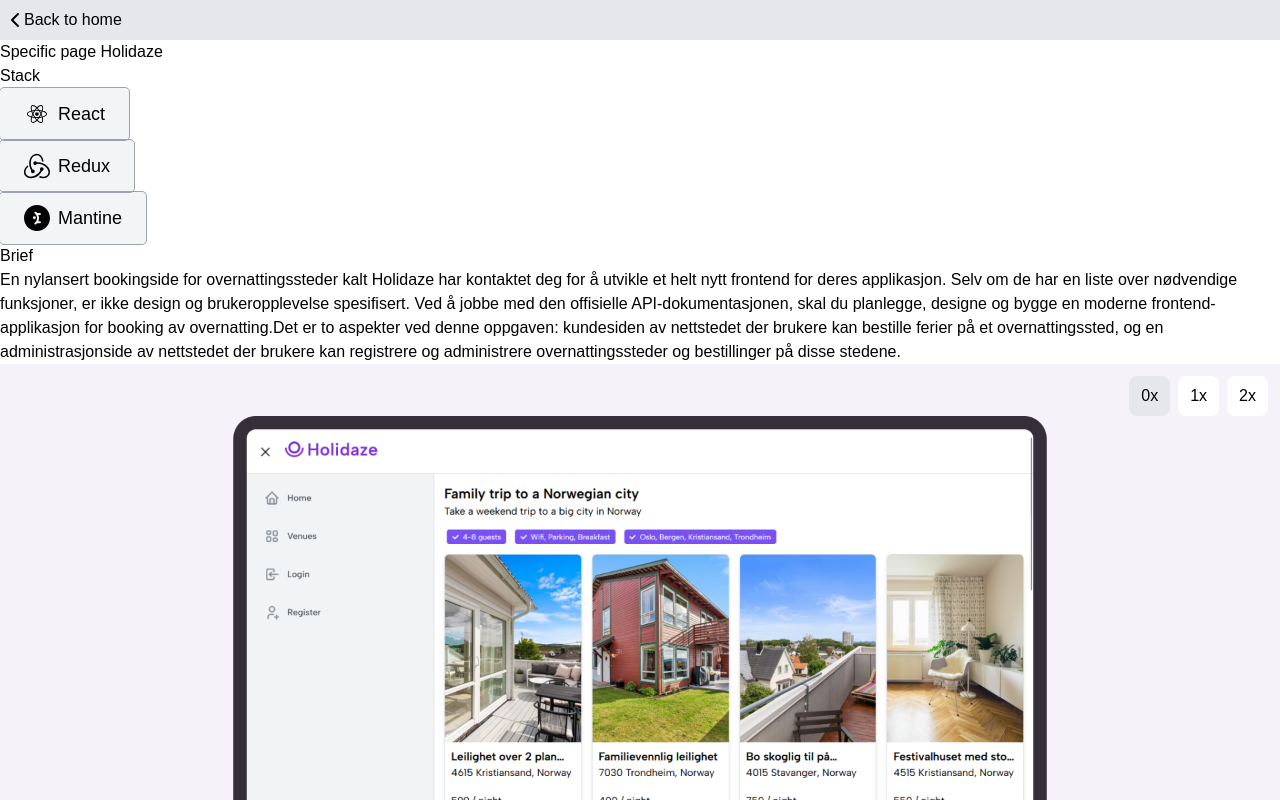
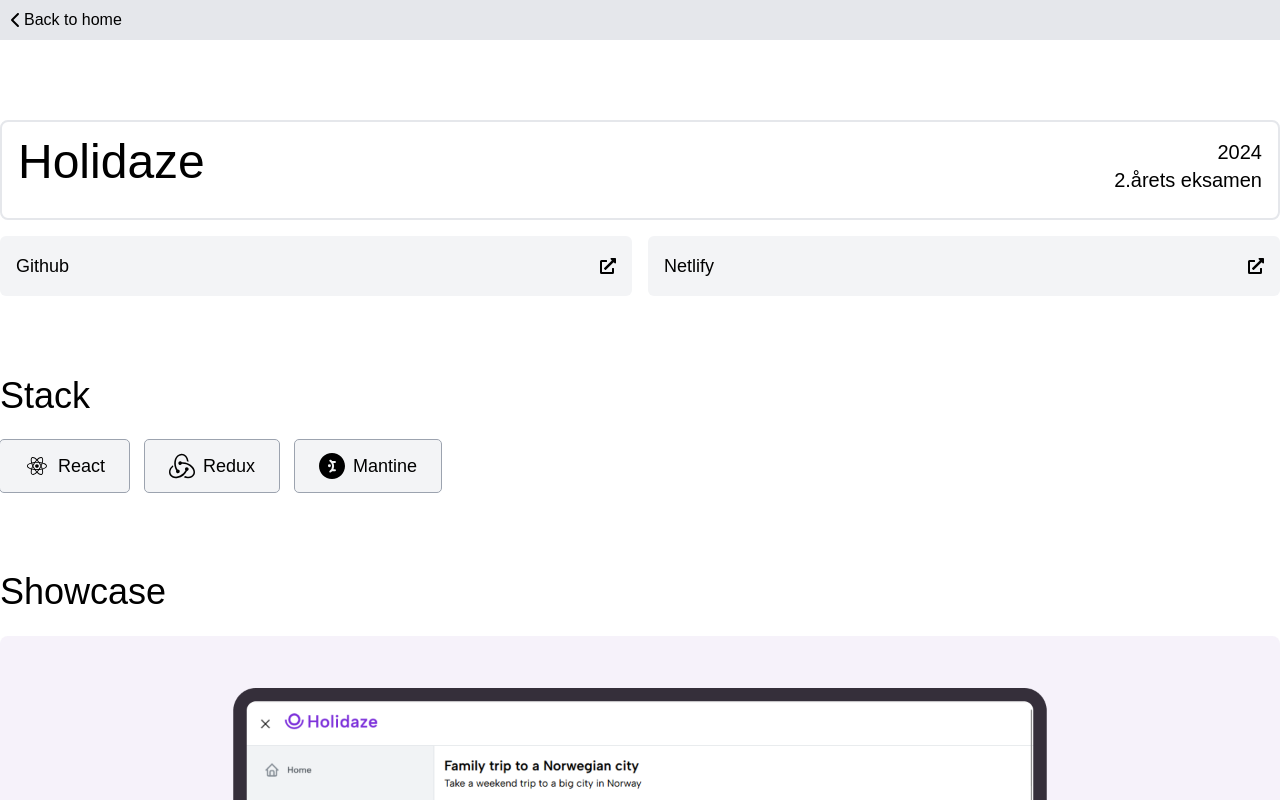
Before and after one commit to mariusrundereim/portfolio-v3, a React (Vite) app: page /project/holidaze in a window 1280 px wide. Shown: the top 800 px of the page. Built offline with nearby package versions, Linux system fonts and the light colour scheme.

Commit message:
update specific page

```diff
--- a/package.json
+++ b/package.json
@@ -18,6 +18,7 @@
     "react-dom": "^18.2.0",
     "react-icons": "^5.2.1",
     "react-router-dom": "^6.23.1",
+    "react-scroll": "^1.9.0",
     "styled-components": "^6.1.11",
     "tailwind-styled-components": "^2.2.0"
   },
--- a/public/data/caseStudies.json
+++ b/public/data/caseStudies.json
@@ -27,7 +27,7 @@
       }
     ],
     "brief": [
-      "En nylansert bookingside for overnattingssteder kalt Holidaze har kontaktet deg for å utvikle et helt nytt frontend for deres applikasjon. Selv om de har en liste over nødvendige funksjoner, er ikke design og brukeropplevelse spesifisert. Ved å jobbe med den offisielle API-dokumentasjonen, skal du planlegge, designe og bygge en moderne frontend-applikasjon for booking av overnatting.",
+      "En nylansert bookingside for overnattingssteder kalt Holidaze har kontaktet meg for å utvikle et helt nytt frontend for deres applikasjon. Selv om de har en liste over nødvendige funksjoner, er ikke design og brukeropplevelse spesifisert. Ved å jobbe med den offisielle API-dokumentasjonen, skal du planlegge, designe og bygge en moderne frontend-applikasjon for booking av overnatting.",
       "Det er to aspekter ved denne oppgaven: kundesiden av nettstedet der brukere kan bestille ferier på et overnattingssted, og en administrasjonside av nettstedet der brukere kan registrere og administrere overnattingssteder og bestillinger på disse stedene."
     ],
     "stories": [
--- a/src/App.jsx
+++ b/src/App.jsx
@@ -10,9 +10,13 @@
     <>
       <main className="max-w-screen-xl mx-auto px-4 flex flex-col space-y-20">
         <Hero />
-        <ProjectList />
+        <section id="projects">
+          <ProjectList />
+        </section>
         <Technologies />
-        <Contact />
+        <section id="contact">
+          <Contact />
+        </section>
         <Social />
       </main>
       <footer>
--- a/src/components/core/Tag/LinkTag/index.jsx
+++ b/src/components/core/Tag/LinkTag/index.jsx
@@ -6,6 +6,7 @@
   instagram: "#E4405F",
   github: "#333",
   spotify: "#1DB954",
+  netlify: "#05bdba",
 };
 
 const baseStyles =
--- a/src/components/sections/Hero/index.jsx
+++ b/src/components/sections/Hero/index.jsx
@@ -1,4 +1,6 @@
+import { Link as ScrollLink } from "react-scroll";
 import Button from "../../core/Buttons";
+import Cv from "/cv/CV_2024_MariusRundereim.pdf";
 function Hero() {
   return (
     <>
@@ -34,15 +36,21 @@
                 løsninger som gir resultater.
               </h3>
               <div className="flex flex-row gap-2">
+                <ScrollLink to="projects" smooth={true} duration={500}>
                   <Button size="small" state="inactive">
                     Se prosjekter
                   </Button>
+                </ScrollLink>
+                <ScrollLink to="contact" smooth={true} duration={500}>
                   <Button size="small" state="active">
                     Kontakt
                   </Button>
+                </ScrollLink>
+                <a href={Cv} target="_blank" rel="noopener noreferrer">
                   <Button size="small" state="active">
                     CV
                   </Button>
+                </a>
               </div>
             </div>
           </div>
--- a/src/pages/SpecificPage/index.jsx
+++ b/src/pages/SpecificPage/index.jsx
@@ -2,10 +2,12 @@
 import { fetchCaseStudies } from "../../service/fetch/getCaseStudies";
 import { useEffect, useState } from "react";
 import ListStack from "./listStack";
-// import ListMedia from "./listMedia";
+import ListMedia from "./listMedia";
 import ListBrief from "./listBrief";
 import ArrowBack from "../../components/ui/ArrowBack";
 import Slideshow from "../../components/slideshow/Slideshow";
+import ProjectHeader from "./projectHeader";
+import ListStories from "./listStories";
 
 function SpecificPage() {
   const { slug } = useParams();
@@ -27,23 +29,25 @@
 
   return (
     <>
-      <div>
+      <main className="max-w-screen-xl mx-auto px-4 md:px-0">
         {project ? (
-          <div>
+          <section className="grid space-y-20">
             <ArrowBack />
-            <h2>Specific page {project.title}</h2>
+            <ProjectHeader
+              title={project.title}
+              assignment={project.assignment}
+              year={project.year}
+              links={project.links}
+            />
             <ListStack stack={project.stack} />
-            {/* <ListMedia media={project.media} /> */}
+            <ListMedia media={project.media} />
             <ListBrief brief={project.brief} />
-            <Slideshow
-              images={project.media}
-              speedOptions={["0x", "1x", "2x"]}
-            />
-          </div>
+            <ListStories stories={project.stories} />
+          </section>
         ) : (
           <p>Loading or project not found...</p>
         )}
-      </div>
+      </main>
     </>
   );
 }
--- a/src/pages/SpecificPage/listBrief.jsx
+++ b/src/pages/SpecificPage/listBrief.jsx
@@ -2,8 +2,8 @@
   return (
     <>
       <div>
-        <h2>Brief</h2>
-        <p>{brief}</p>
+        <h2 className="text-4xl mb-6">Brief</h2>
+        <p className="text-2xl">{brief}</p>
       </div>
     </>
   );
--- a/src/pages/SpecificPage/listMedia.jsx
+++ b/src/pages/SpecificPage/listMedia.jsx
@@ -2,11 +2,11 @@
   return (
     <>
       <div>
-        <h2>Media</h2>
-        <ul>
+        <h2 className="text-4xl mb-6">Showcase</h2>
+        <ul className="flex flex-col gap-4">
           {media.map((item, index) => (
             <li key={index}>
-              <img src={item.url} alt="" />
+              <img src={item.url} className="rounded-lg" alt="" />
             </li>
           ))}
         </ul>
--- a/src/pages/SpecificPage/listStack.jsx
+++ b/src/pages/SpecificPage/listStack.jsx
@@ -34,8 +34,8 @@
   return (
     <>
       <div>
-        <h2>Stack</h2>
-        <ul>
+        <h2 className="text-4xl mb-6">Stack</h2>
+        <ul className="flex flex-wrap gap-4">
           {stack.map((item, index) => {
             const Icon = iconMap[item];
             return (
--- /dev/null
+++ b/src/pages/SpecificPage/listStories.jsx
@@ -0,0 +1,18 @@
+function ListStories({ stories }) {
+  return (
+    <>
+      <div>
+        <h2 className="text-4xl mb-6">User stories</h2>
+        <ul className="space-y-2">
+          {stories.map((story, index) => (
+            <li key={index} className="text-2xl">
+              {story}
+            </li>
+          ))}
+        </ul>
+      </div>
+    </>
+  );
+}
+
+export default ListStories;
--- /dev/null
+++ b/src/pages/SpecificPage/projectHeader.jsx
@@ -0,0 +1,30 @@
+import LinkTag from "../../components/core/Tag/LinkTag";
+function ProjectHeader({ title, year, assignment, links }) {
+  return (
+    <>
+      <section className="grid  space-y-4">
+        <div className="border-2 border-gray-200 rounded-lg p-4 flex flex-col md:flex-row justify-between">
+          <div>
+            <h1 className="text-5xl mb-4">{title}</h1>
+          </div>
+          <div className="text-start md:text-end">
+            <h2 className="text-xl">{year}</h2>
+            <h2 className="text-xl">{assignment}</h2>
+          </div>
+        </div>
+        <div>
+          <div className="flex flex-col md:flex-row gap-4">
+            <LinkTag brand="github" href={links.github}>
+              Github
+            </LinkTag>
+            <LinkTag brand="netlify" href={links.netlify}>
+              Netlify
+            </LinkTag>
+          </div>
+        </div>
+      </section>
+    </>
+  );
+}
+
+export default ProjectHeader;
```
Also changed, not shown: 2 other files (tests, documents, lock files or other folders). Lines whose indentation alone changed are shown as unchanged.
